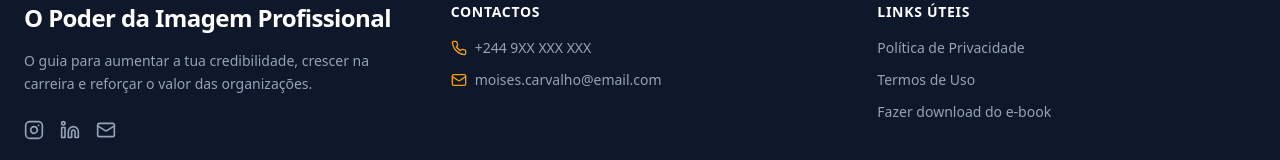
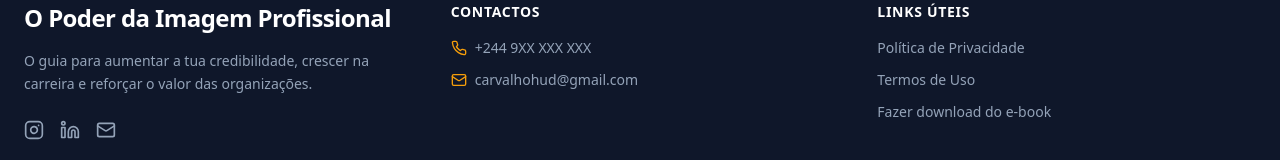
Before and after one commit to punadev/moises-carvalho, a React (Vite) app: page / in a window 1280 px wide. Shown: the part 4778-4938 px from the top of the page. Built offline with nearby package versions, Linux system fonts and the light colour scheme.

Commit message:
Update Footer.tsx

```diff
--- a/src/components/Footer.tsx
+++ b/src/components/Footer.tsx
@@ -13,8 +13,8 @@ export default function Footer() {
               O guia para aumentar a tua credibilidade, crescer na carreira e reforçar o valor das organizações.
             </p>
             <div className="flex gap-4">
-              <a href="#" className="hover:text-amber-400 transition-colors"><Instagram className="w-5 h-5" /></a>
-              <a href="#" className="hover:text-amber-400 transition-colors"><Linkedin className="w-5 h-5" /></a>
+              <a href="https://www.instagram.com/moises.carvalho.atelier?igsh=MWZ3eDB0aWt5d21zcw==" className="hover:text-amber-400 transition-colors"><Instagram className="w-5 h-5" /></a>
+              <a href="https://www.linkedin.com/in/moises-carvalho-789781196?utm_source=share&utm_campaign=share_via&utm_content=profile&utm_medium=ios_app" className="hover:text-amber-400 transition-colors"><Linkedin className="w-5 h-5" /></a>
               <a href="#" className="hover:text-amber-400 transition-colors"><Mail className="w-5 h-5" /></a>
             </div>
           </div>
@@ -28,7 +28,7 @@ export default function Footer() {
               </li>
               <li className="flex items-center gap-2">
                 <Mail className="w-4 h-4 text-amber-500" />
-                <span>moises.carvalho@email.com</span>
+                <span>carvalhohud@gmail.com</span>
               </li>
             </ul>
           </div>
```
